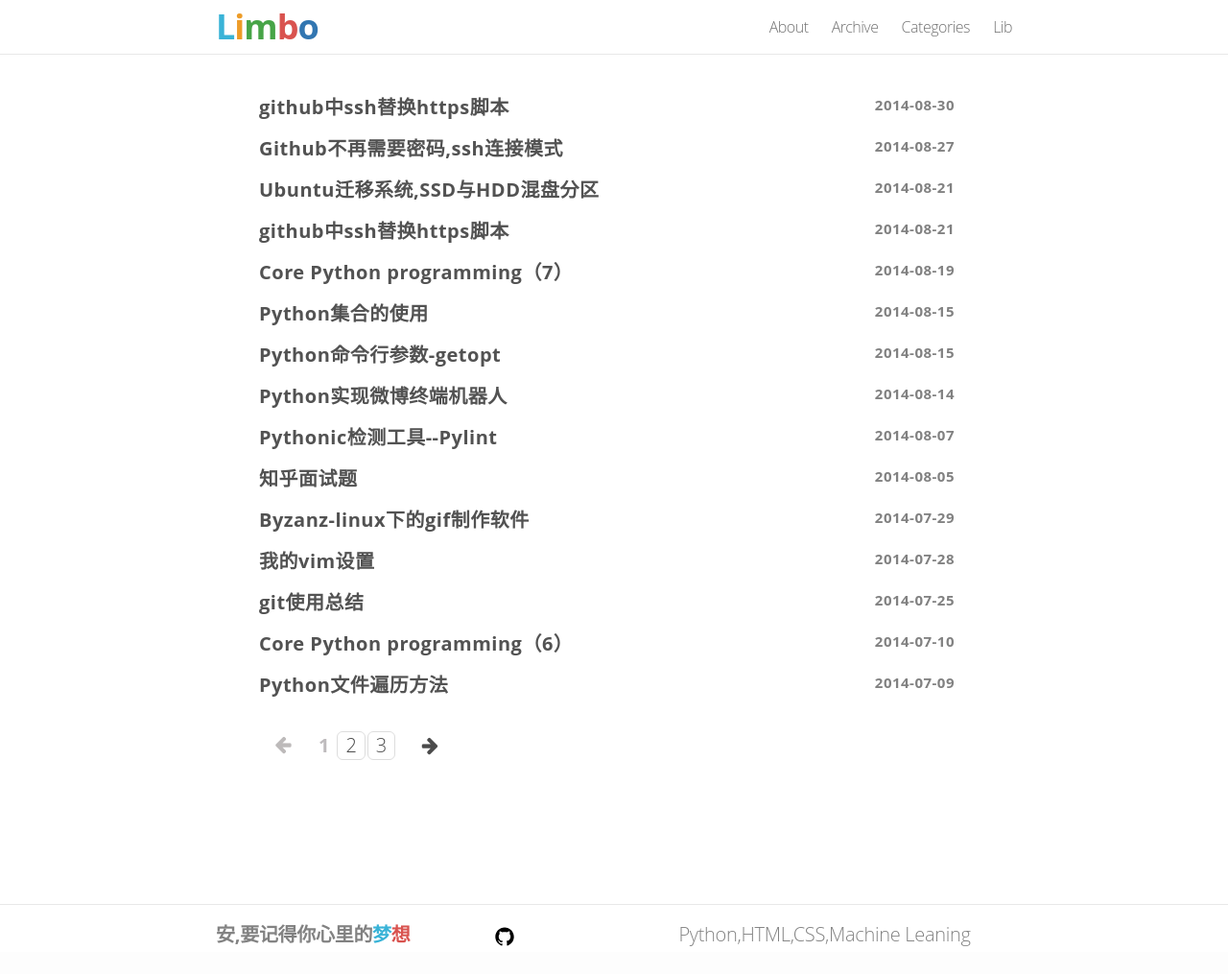
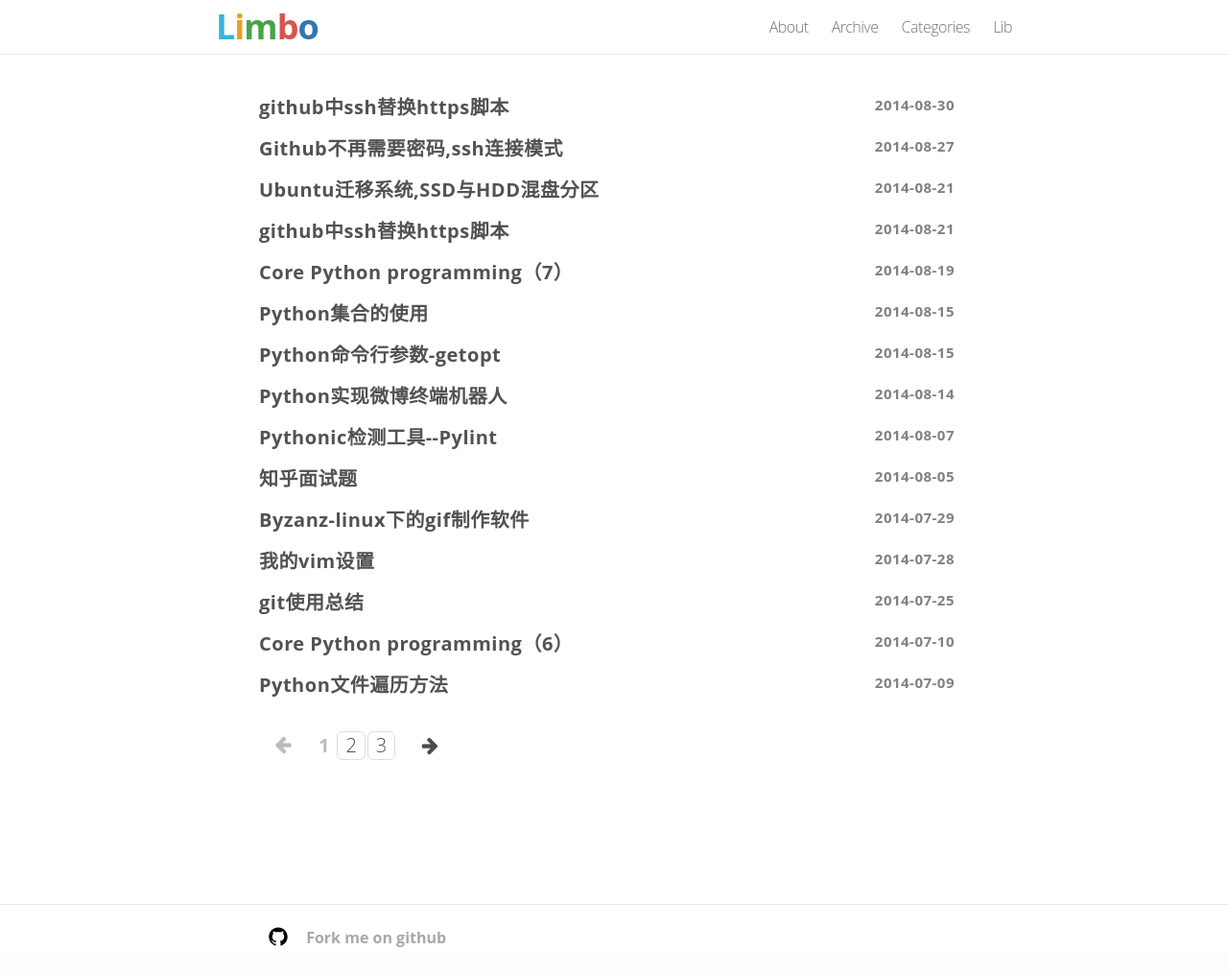
Before and after one commit to taizilongxu/jekyll_blog_source, a Jekyll site: the page built from index.html, in a window 1280 px wide. Shown: the whole page at 96% size. Built offline with Jekyll 4.4.1, drawn with Linux system fonts in a browser that asks for light colours; nearby versions of some CDN libraries; Markdown is read by kramdown in place of the engine named in the settings; the list of posts is cut into pages by our own code; comment, search, counter and statistics services are not loaded.

Commit message:
删去footer,增加github图标滑动效果

```diff
--- a/_includes/footer.html
+++ b/_includes/footer.html
@@ -1,16 +1,12 @@
 <footer class="site-footer">
-  <div class="wrap">
+  <!-- <div class="wrap">
     <div class="footer-col-1 column">
       <ul>
-        <!-- <li><a href="mailto:{{ site.email }}">{{ site.email }}</a></li> -->
         <h2 class="footer-heading"> <p  align="left" >安,要记得你心里的<font style="color:#39B3D7">梦</font><font style="color:#D9534F">想</font></p> </h2>
       </ul>
-    </div>
+    </div> -->
 
-    <div class="footer-col-2 column">
-      <ul>
-        <li>
-          <a href="https://github.com/{{ site.username }}">
+    <div class="footer-col-1 column">
             <span class="icon github">
               <svg version="1.1" class="github-icon-svg" xmlns="http://www.w3.org/2000/svg" xmlns:xlink="http://www.w3.org/1999/xlink" x="0px" y="0px"
                  viewBox="0 0 16 16" enable-background="new 0 0 16 16" xml:space="preserve">
@@ -25,14 +21,13 @@
                 c0,0.208,0.14,0.449,0.534,0.373c3.081-1.028,5.302-3.935,5.302-7.362C15.76,3.906,12.285,0.431,7.999,0.431z"/>
               </svg>
             </span>
-            <span class="username">{{ site.username }}</span>
+          <a href="https://github.com/taizilongxu">
+            Fork me on github
           </a>
-        </li>
-      </ul>
     </div>
-    <div class="footer-col-3 column">
+    <!-- <div class="footer-col-3 column">
       <p class="text">{{ site.description }}</p>
-    </div>
+    </div> -->
   </div>
   <div class="scroll-top"><i class="fa fa-arrow-circle-up"></i></div>
 </footer>
--- a/css/main.css
+++ b/css/main.css
@@ -105,23 +105,22 @@ a:visited { color: #205caa; }
   width: -moz-calc(35% - 10px);
   width: -o-calc(35% - 10px);
   width: calc(35% - 10px);
-  margin-right: 10px
+  margin-left: 280px;
 }
-.footer-col-2 {
-  width: 175px; /*fallback*/
-  width: -webkit-calc(23.125% - 10px);
-  width: -moz-calc(23.125% - 10px);
-  width: -o-calc(23.125% - 10px);
-  width: calc(23.125% - 10px);
-  margin-right: 10px
+
+.footer-col-1 a{
+  color:#A8A8A8;
+  transition:padding 0.6s;
+  padding-left:15px;
+  font-weight:bold;
 }
-.footer-col-3 {
-  width: 335px; /*fallback*/
-  width: -webkit-calc(41.875%);
-  width: -moz-calc(41.875%);
-  width: -o-calc(41.875%);
-  width: calc(41.875%);
+
+.footer-col-1 a:hover {
+  color: #00a9a9;
+  text-decoration: none;
+  padding-left: 40px;
 }
+
 
 .site-footer ul { list-style: none; }
 
@@ -369,7 +368,7 @@ text-align: -webkit-match-parent;
   .footer-col-1 { width: 50%; }
 
   .footer-col-2 {
-    width: 45%; /*fallback*/
+    width: 45%;
     width: -webkit-calc(50% - 10px);
     width: -moz-calc(50% - 10px);
     width: -o-calc(50% - 10px);
```
